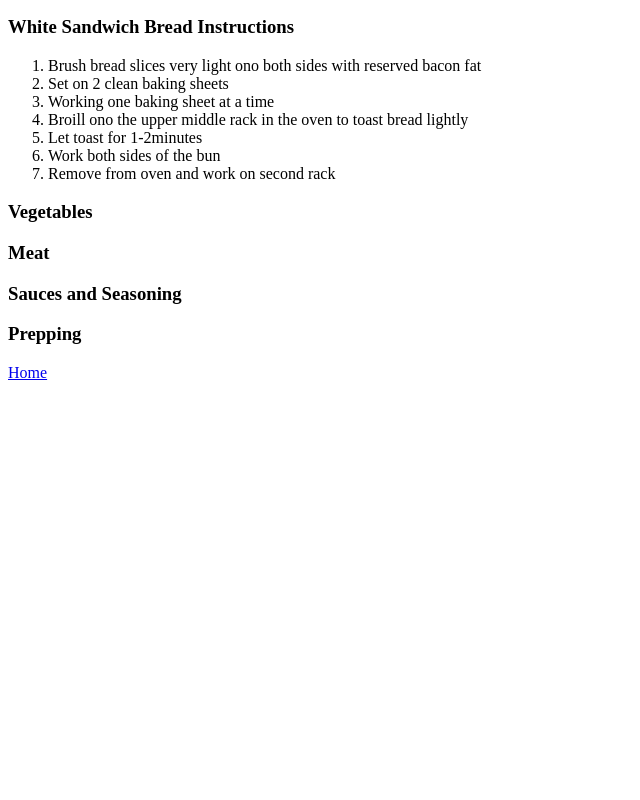
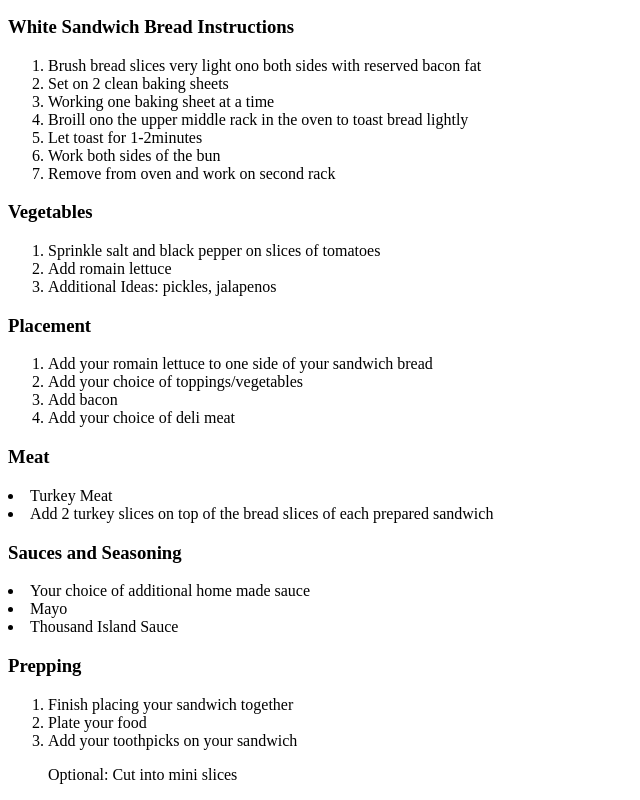
Before and after one commit to jcrrilloo/odin-recipes, a plain HTML site: page recipes/turkey-club.html in a window 1280 px wide. Shown: the part 820-1620 px from the top of the page, without its empty margins (0-640 px from the left). Before the commit the page ends 1210 px from the top, so only its background shows below. Drawn offline with Linux system fonts and the light colour scheme.

Commit message:
completed classic Turkey Club Sandwich Recipe

```diff
--- a/recipes/turkey-club.html
+++ b/recipes/turkey-club.html
@@ -56,11 +56,33 @@
           <li>Remove from oven and work on second rack</li>
         </ol>
         <h3>Vegetables</h3>
+        <ol>
+          <li>Sprinkle salt and black pepper on slices of tomatoes</li>
+          <li>Add romain lettuce</li>
+          <li>Additional Ideas: pickles, jalapenos</li>
+        </ol>
+        <h3>Placement</h3>
+        <ol>
+          <li>Add your romain lettuce to one side of your sandwich bread</li>
+          <li>Add your choice of toppings/vegetables</li>
+          <li>Add bacon</li>
+          <li>Add your choice of deli meat</li>
+        </ol>
         <h3>Meat</h3>
+        <li>Turkey Meat</li>
+        <li>Add 2 turkey slices on top of the bread slices of each prepared sandwich</li>
         <h3>Sauces and Seasoning</h3>
+        <li>Your choice of additional home made sauce</li>
+        <li>Mayo</li>
+        <li>Thousand Island Sauce</li>
         <h3>Prepping</h3>
+        <ol>
+          <li>Finish placing your sandwich together</li>
+          <li>Plate your food</li>
+          <li>Add your toothpicks on your sandwich</li>
+          <p>Optional: Cut into mini slices</p>
+        </ol>
       </div>
   </div>
-  <a href="odin-recipes/index.html">Home</a>
 </body>
 </html>
```
